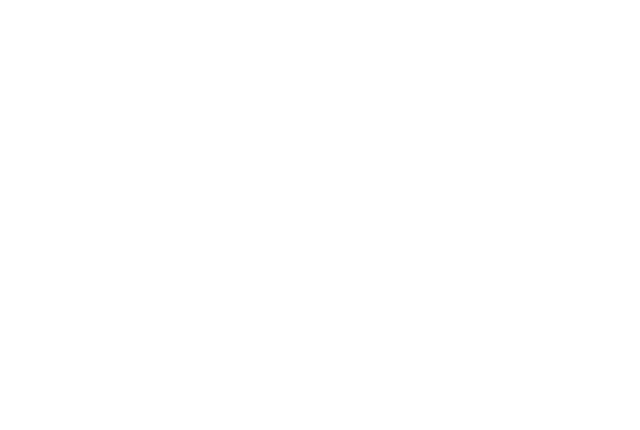
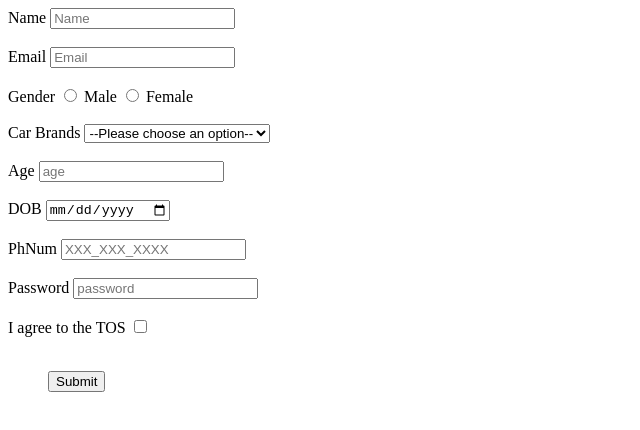
Before and after one commit to acciojob/signup-form-car-anil719, a website: page main.html in a window 1280 px wide. Shown: the whole page, without its empty margins (0-640 px from the left). Drawn offline with Linux system fonts and the light colour scheme.

Commit message:
created a submission

```diff
--- a/main.html
+++ b/main.html
@@ -9,7 +9,65 @@
 <body>
 	<!-- the entire body must be written by student -->
     <script type="text/javascript" src="./script.js">
-</script>
+	</script>
+	<form action="" method="post">
+        <div>
+            <label for="name">Name </label>
+            <input type="text" name="name" id="name" placeholder="Name" required>
+        </div><br>
+        <div>
+            <label for="email">Email </label>
+            <input type="text" name="email" id="email" placeholder="Email" required>
+        </div><br>
+        <div>
+            <label for="gender">Gender </label>
+
+            <input type="radio" name="gender" id="male">
+            <label for="male">Male</label>
+
+            <input type="radio" name="gender" id="female">
+            <label for="male">Female</label>
+
+
+        </div><br>
+
+        <div>
+            <label for="name">Car Brands </label>
+            <select name="" id="cars" required >
+                <option value="-" disabled selected>--Please choose an option--</option>
+                <option>BMW</option>
+                <option>Ferrari</option>
+                <option>Mercedes</option>
+                <option>Range Rover</option>
+            </select>
+        </div><br>
+
+        <div>
+            <label for="age">Age</label>
+            <input type="number" id="age" name="age" required placeholder="age" >
+        </div><br>
+        <div>
+            <label for="dob">DOB</label>
+            <input type="date" id="dob" name="dob" required >
+        </div><br>
+
+        <div>
+            <label for="phNo">PhNum</label>
+            <input type="tel" name="phNo" id="phNo" placeholder="XXX_XXX_XXXX">
+        </div> <br>
+        <div>
+            <label for="password">Password</label>
+            <input type="password" name="password" id="password" placeholder="password">
+        </div> <br>
+        <div>
+            <label for="t&C">I agree to the TOS</label>
+            <input type="checkbox" name="t&C" id="t&C" >
+        </div><br>
+        <dir>
+            <input type="submit" value="Submit">
+        </dir>
+
+    </form>
 
 </body>
 
```
